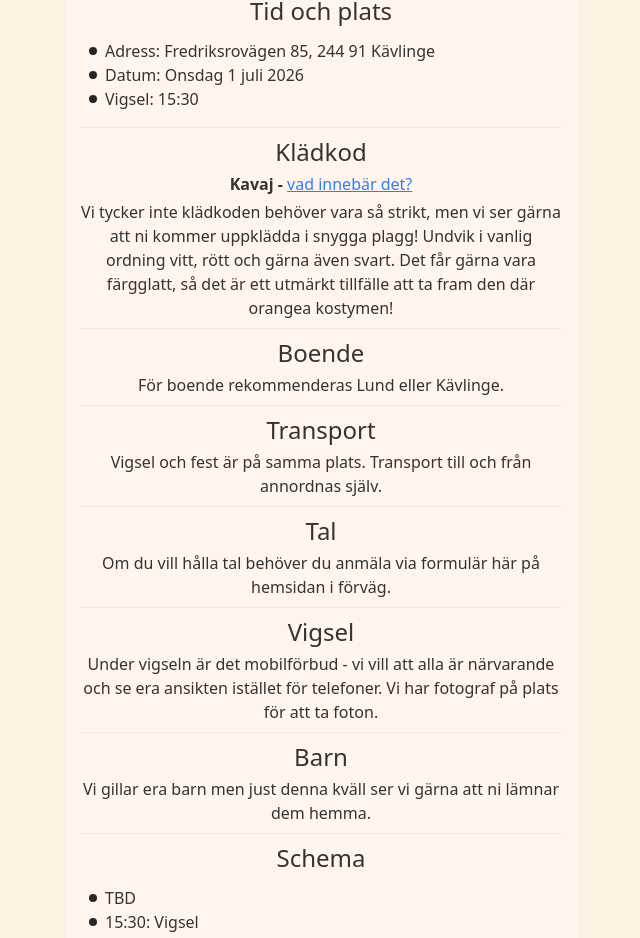
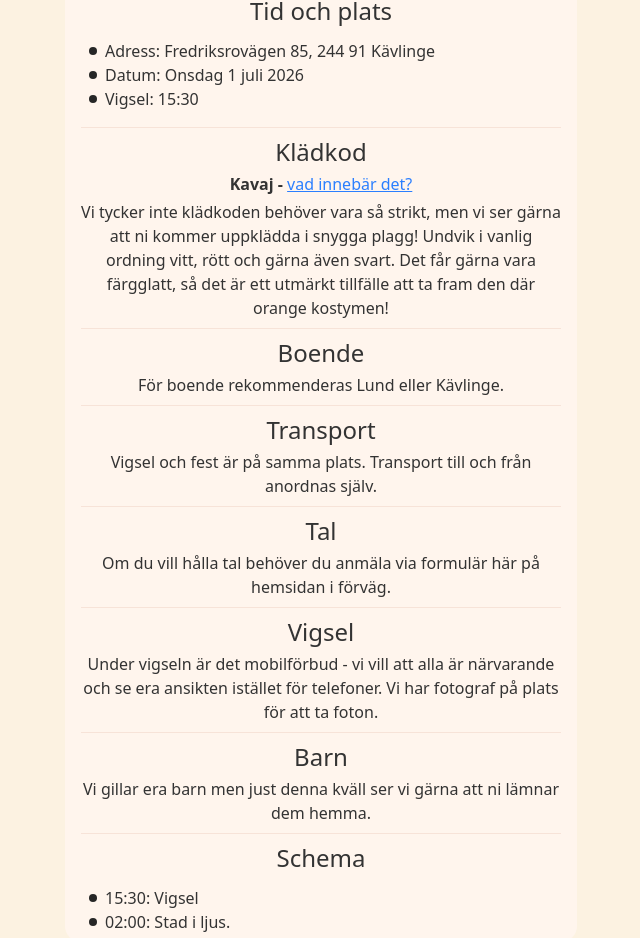
Before and after one commit to Stalis1/Brollop, a Next.js app in the folder Web/: page /info in a window 1280 px wide. Shown: the part 118-1056 px from the top of the page, without its empty margins (319-959 px from the left). Built offline with nearby package versions, Linux system fonts and the light colour scheme.

Commit message:
spelling

```diff
--- a/Web/src/components/board/information-board.tsx
+++ b/Web/src/components/board/information-board.tsx
@@ -15,12 +15,12 @@ export const InformationBoard = () => {
                     <BoardLink link={'https://www.kladkoder.nu/kavaj/#:~:text=kl%C3%A4%20dig%20i!-,Kavaj,-Kavaj%20%C3%A4r%20en'} title={'vad innebär det?'} />
                 </p>
                 Vi tycker inte klädkoden behöver vara så strikt, men vi ser gärna att ni kommer uppklädda i snygga plagg! Undvik i vanlig ordning vitt, rött och
-                gärna även svart. Det får gärna vara färgglatt, så det är ett utmärkt tillfälle att ta fram den där orangea kostymen!
+                gärna även svart. Det får gärna vara färgglatt, så det är ett utmärkt tillfälle att ta fram den där orange kostymen!
             </Section>
             <Line />
             <Section title="Boende">För boende rekommenderas Lund eller Kävlinge.</Section>
             <Line />
-            <Section title="Transport">Vigsel och fest är på samma plats. Transport till och från annordnas själv.</Section>
+            <Section title="Transport">Vigsel och fest är på samma plats. Transport till och från anordnas själv.</Section>
             <Line />
             <Section title="Tal">Om du vill hålla tal behöver du anmäla via formulär här på hemsidan i förväg.</Section>
             <Line />
@@ -31,10 +31,8 @@ export const InformationBoard = () => {
             <Section title="Schema">
                 <BulletPoints
                     points={[
-                        'TBD',
                         '15:30: Vigsel',
                         '02:00: Stad i ljus.'
-                        //'13:00: Vigsel', '15:00: Mingel', '17:00: Middag', 'etc etc'
                     ]}
                 />
             </Section>
```
